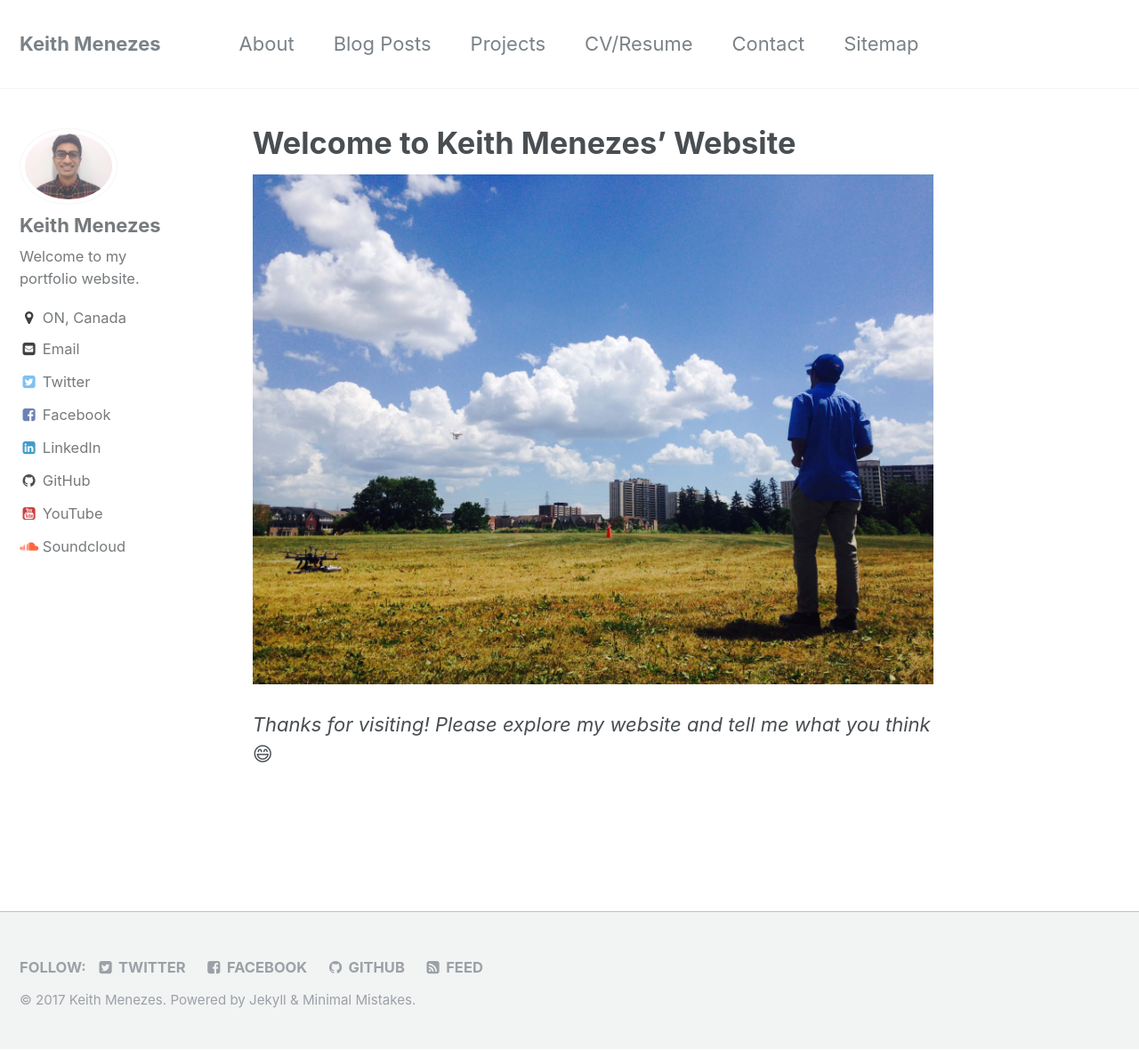
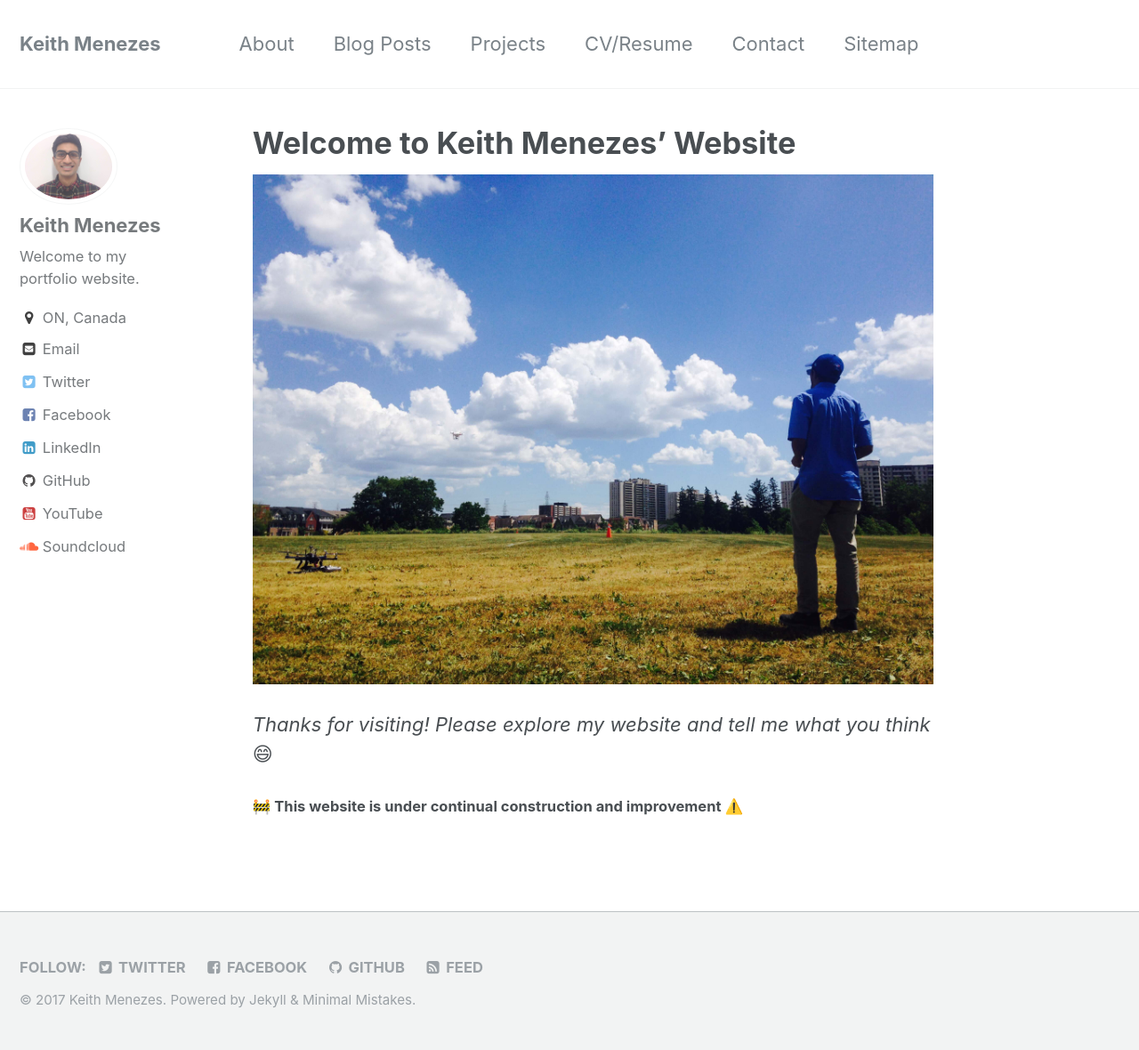
Before and after one commit to kmenezes/kmenezes.github.io, a Jekyll site: the page built from _pages/main.md, in a window 1280 px wide and 1180 px high. Shown: the whole window at 89% size. Built offline with Jekyll 4.4.1, drawn with Linux system fonts in a browser that asks for light colours; emoji names are drawn with the system emoji font; the list of posts is cut into pages by our own code.

Commit message:
lil disclaimer

```diff
--- a/_pages/main.md
+++ b/_pages/main.md
@@ -8,3 +8,4 @@ author_profile: true
 ![Summer-2015 Research Assistant](/assets/images/july31st-dji-3dr.jpg "Summer-2015 Research Assistant")
 
 *Thanks for visiting! Please explore my website and tell me what you think* :smile:
+##### :construction: This website is under continual construction and improvement :warning:
```
